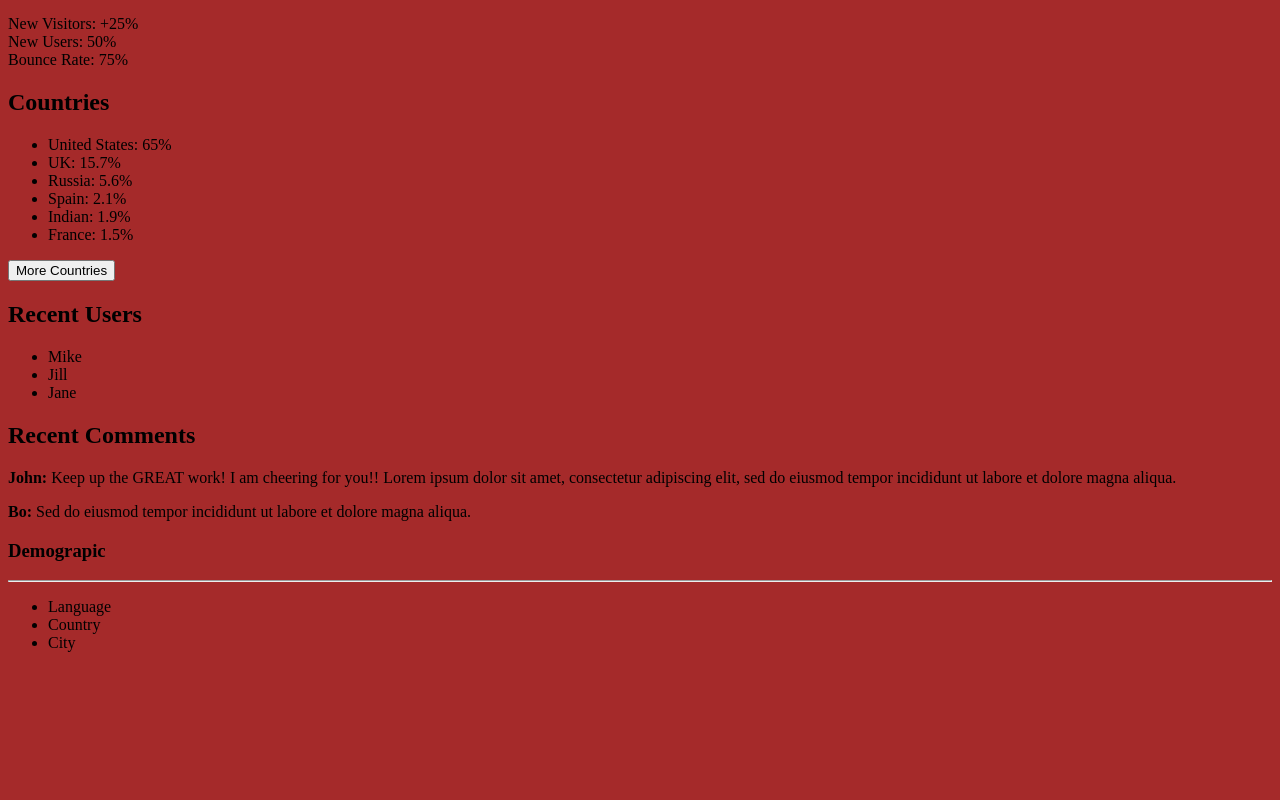
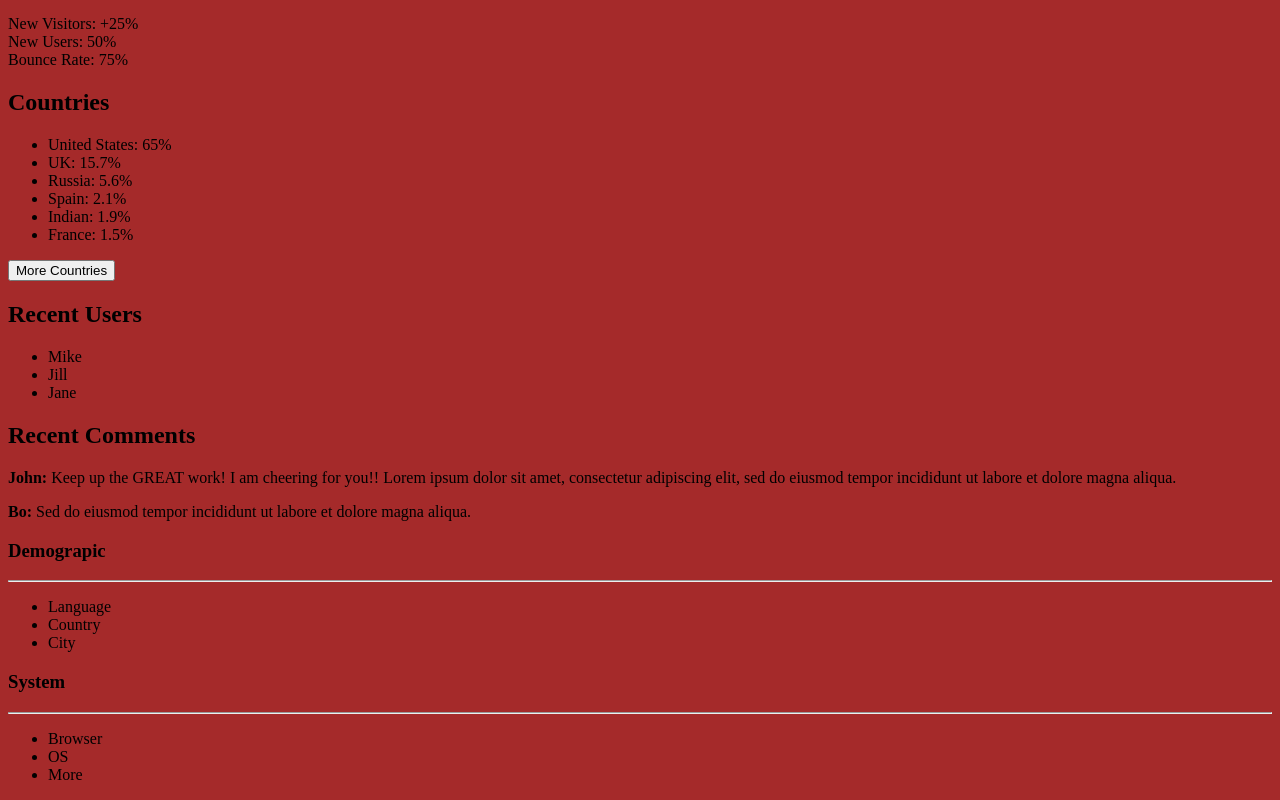
Before and after one commit to elyse003/General-Challenge-2, a plain HTML site: page index.html in a window 1280 px wide. Shown: the part 1032-1832 px from the top of the page. Before the commit the page ends 1700 px from the top, so only its background shows below. Drawn offline with Linux system fonts and the light colour scheme.

Commit message:
Add sysytem

```diff
--- a/index.html
+++ b/index.html
@@ -100,6 +100,15 @@
                     <li>City</li>
                 </ul>
             </div>
+            <div class="info-card">
+                <h3>System</h3>
+                <hr class="red-line">
+                <ul>
+                    <li>Browser</li>
+                    <li>OS</li>
+                    <li>More</li>
+                </ul>
+            </div>
         </section>
 
 
```
